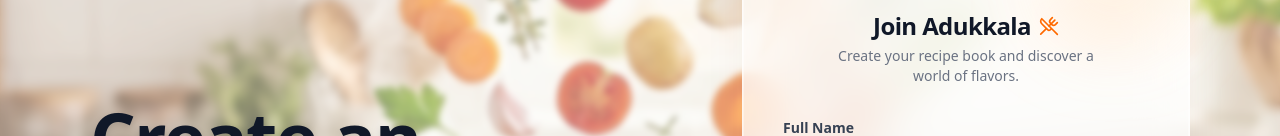
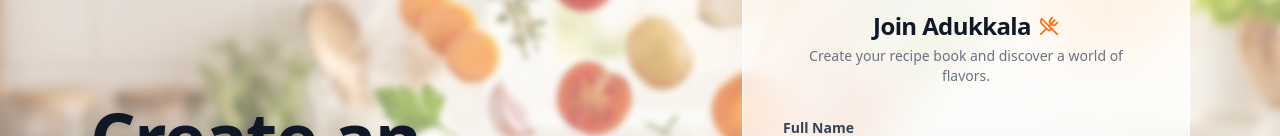
Before and after one commit to Adharsh-tvm/Adukkala, a Next.js app in the folder adukkala-frontend/: page /register in a window 1280 px wide. Shown: the part 174-310 px from the top of the page. Built offline with nearby package versions, Linux system fonts and the light colour scheme; no server answers.

Commit message:
Login and register page implemented

```diff
--- a/adukkala-frontend/src/components/auth/AuthLayout.tsx
+++ b/adukkala-frontend/src/components/auth/AuthLayout.tsx
@@ -41,7 +41,7 @@
       </div>
 
       {/* Main Content Container */}
-      <div className="relative z-10 w-full max-w-[1100px] flex flex-col lg:flex-row items-center justify-between gap-12 lg:gap-8 mt-16 lg:mt-0">
+      <div className="relative z-10 w-full max-w-275 flex flex-col lg:flex-row items-center justify-between gap-12 lg:gap-8 mt-16 lg:mt-0">
 
         {/* Left Side: Hero Text */}
         <div className="hidden lg:flex flex-col max-w-lg animate-fadeIn animation-delay-2000">
--- a/adukkala-frontend/src/components/auth/LoginForm.tsx
+++ b/adukkala-frontend/src/components/auth/LoginForm.tsx
@@ -72,7 +72,7 @@
           <h3 className="text-2xl font-extrabold text-gray-900 tracking-tight">Ready to Cook?</h3>
           <Sparkles className="text-yellow-500 h-5 w-5 animate-pulse" />
         </div>
-        <p className="text-sm text-gray-500 font-medium text-center max-w-[250px]">
+        <p className="text-sm text-gray-500 font-medium text-center max-w-62.5">
           Login to access your favorite recipes and daily meal plans.
         </p>
       </div>
--- a/adukkala-frontend/src/components/auth/RegisterForm.tsx
+++ b/adukkala-frontend/src/components/auth/RegisterForm.tsx
@@ -73,7 +73,7 @@
           <h3 className="text-2xl font-extrabold text-gray-900 tracking-tight">Join Adukkala</h3>
           <UtensilsCrossed className="text-orange-500 h-5 w-5" />
         </div>
-        <p className="text-sm text-gray-500 font-medium text-center max-w-[280px]">
+        <p className="text-sm text-gray-500 font-medium text-center max-w-80">
           Create your recipe book and discover a world of flavors.
         </p>
       </div>
```
